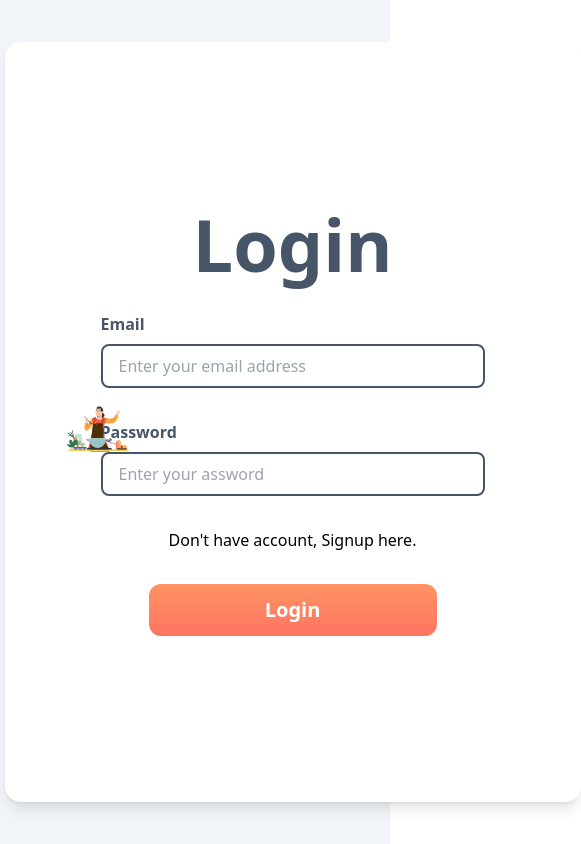
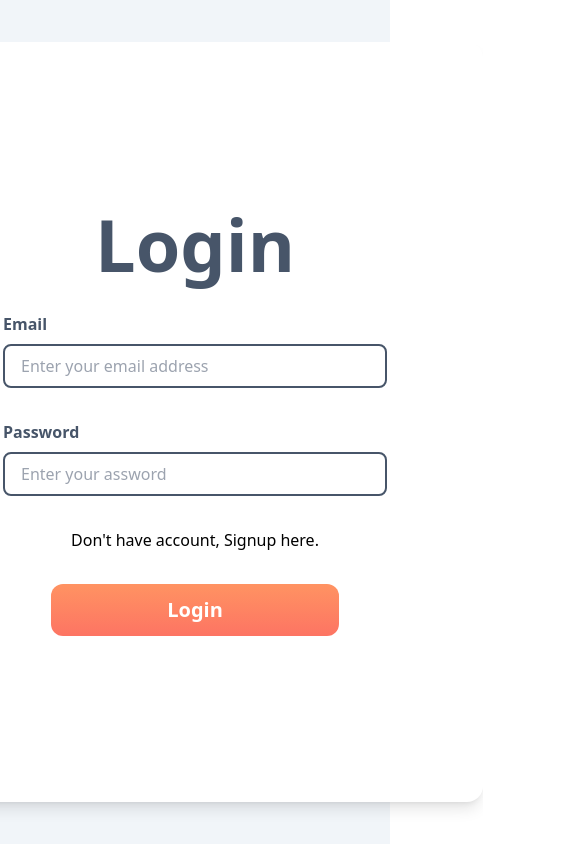
Before and after one commit to FallenCap/Delicious, a React (Vite) app in the folder Frontend/: page /login in a window 390 px wide. Shown: the whole page, 581 px wide, since content can reach past the window. Built offline with nearby package versions, Linux system fonts and the light colour scheme; what tailwindcss-animated would draw is missing.

Commit message:
Some changes in navbar and login page

```diff
--- a/Frontend/src/Components/Navbar.jsx
+++ b/Frontend/src/Components/Navbar.jsx
@@ -7,7 +7,7 @@ import ProfileButton from './UI/ProfileButton';
 import { GiHamburgerMenu } from 'react-icons/gi';
 import { MdClear } from 'react-icons/md';
 
-const toggled = `w-[80vh] h-full bg-gradient-to-t from-candy1 to-candy2 drop-shadow-xl flex justify-center`;
+const toggled = `w-full h-full bg-gradient-to-t from-candy1 to-candy2 drop-shadow-xl flex justify-center`;
 const notToggled = `w-full h-20 overflow-hidden bg-gradient-to-t from-candy1 to-candy2 drop-shadow-xl flex justify-center`;
 
 const Navbar = () => {
--- a/Frontend/src/Pages/Login.jsx
+++ b/Frontend/src/Pages/Login.jsx
@@ -12,16 +12,15 @@ const defaultOptions = {
   },
 };
 const Login = () => {
-
   return (
     <React.Fragment>
       <div className="h-screen flex justify-between items-center w-screen">
         {/* LottiePlayer */}
-        <div className="px-16 w-1/2">
+        <div className="px-16 w-1/2 hidden md:flex">
           <Lottie options={defaultOptions} className="h-4/5 w-4/5" />
         </div>
         {/* LoginCard */}
-        <div className="px-16 w-1/2 flex justify-center items-center">
+        <div className="md:px-16 w-full md:w-1/2 flex justify-center items-center">
           <LoginCard />
         </div>
       </div>
```
